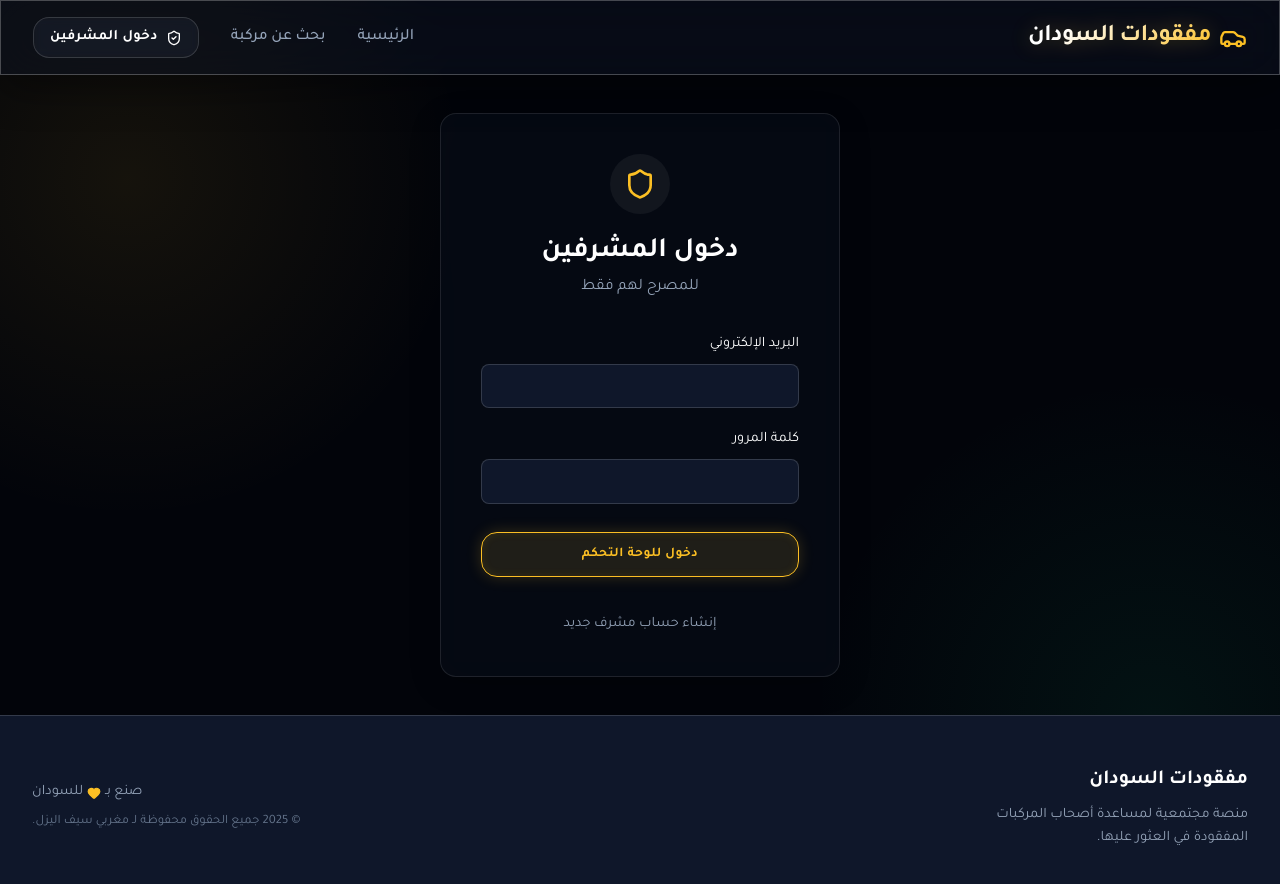
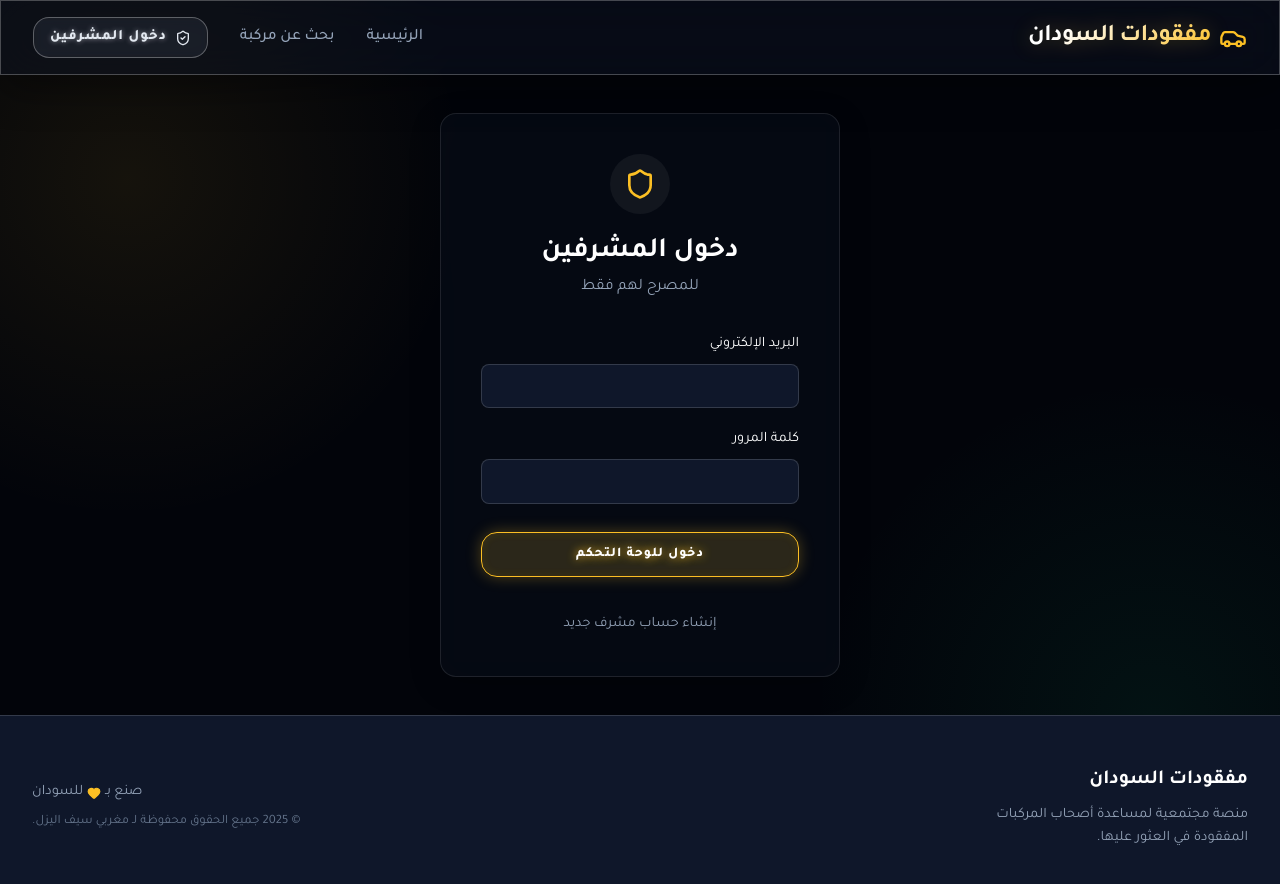
Before and after one commit to meemo7766m-dot/New-folder, a React (Vite) app: page /admin in a window 1280 px wide. Shown: the top 884 px of the page. Built offline with nearby package versions, Linux system fonts and the light colour scheme; the HTML template or start-up script is replaced by a standard one.

Commit message:
update code

```diff
--- a/src/styles/global.css
+++ b/src/styles/global.css
@@ -138,44 +138,52 @@ button {
   gap: 0.75rem;
   padding: 0.8rem 2rem;
   border-radius: var(--radius-md);
-  font-weight: 700;
-  letter-spacing: 0.5px;
+  font-weight: 800;
+  /* Extra Bold for luxury */
+  letter-spacing: 1px;
   transition: all 0.3s cubic-bezier(0.4, 0, 0.2, 1);
   position: relative;
   overflow: hidden;
   z-index: 1;
+  text-transform: uppercase;
 }
 
-/* Neon Glass Button */
+/* Neon Glass Button - Luxury Gold Text */
 .btn-primary {
-  background: rgba(251, 191, 36, 0.1);
-  /* Transparent Amber */
-  color: var(--accent-primary);
+  background: rgba(251, 191, 36, 0.15);
+  color: #ffffff;
+  /* Pure Luxurious White */
   border: 1px solid var(--accent-primary);
-  box-shadow: 0 0 15px rgba(251, 191, 36, 0.2), inset 0 0 10px rgba(251, 191, 36, 0.1);
+  box-shadow: 0 0 15px rgba(251, 191, 36, 0.3), inset 0 0 10px rgba(251, 191, 36, 0.1);
   backdrop-filter: blur(4px);
+  text-shadow: 0 0 10px rgba(251, 191, 36, 1);
+  /* Intense Gold Glow */
 }
 
 .btn-primary:hover {
-  background: rgba(251, 191, 36, 0.2);
+  background: rgba(251, 191, 36, 0.25);
   color: #fff;
   border-color: #fff;
-  box-shadow: 0 0 25px rgba(251, 191, 36, 0.5), inset 0 0 20px rgba(251, 191, 36, 0.2);
-  transform: translateY(-2px);
-  text-shadow: 0 0 8px rgba(251, 191, 36, 0.8);
+  box-shadow: 0 0 30px rgba(251, 191, 36, 0.6), inset 0 0 20px rgba(251, 191, 36, 0.2);
+  transform: translateY(-2px) scale(1.02);
+  text-shadow: 0 0 15px rgba(251, 191, 36, 1);
 }
 
 .btn-outline {
-  border: 1px solid var(--border-color);
-  color: var(--text-primary);
-  background: rgba(255, 255, 255, 0.03);
+  border: 1px solid rgba(255, 255, 255, 0.3);
+  color: #e2e8f0;
+  /* Platinum Silver */
+  background: rgba(255, 255, 255, 0.05);
   backdrop-filter: blur(4px);
+  text-shadow: 0 0 5px rgba(255, 255, 255, 0.5);
 }
 
 .btn-outline:hover {
-  border-color: var(--text-primary);
-  background: rgba(255, 255, 255, 0.1);
-  box-shadow: 0 0 15px rgba(255, 255, 255, 0.1);
+  border-color: #fff;
+  color: #fff;
+  background: rgba(255, 255, 255, 0.15);
+  box-shadow: 0 0 20px rgba(255, 255, 255, 0.2);
+  text-shadow: 0 0 10px rgba(255, 255, 255, 0.9);
 }
 
 /* Inputs */
```
